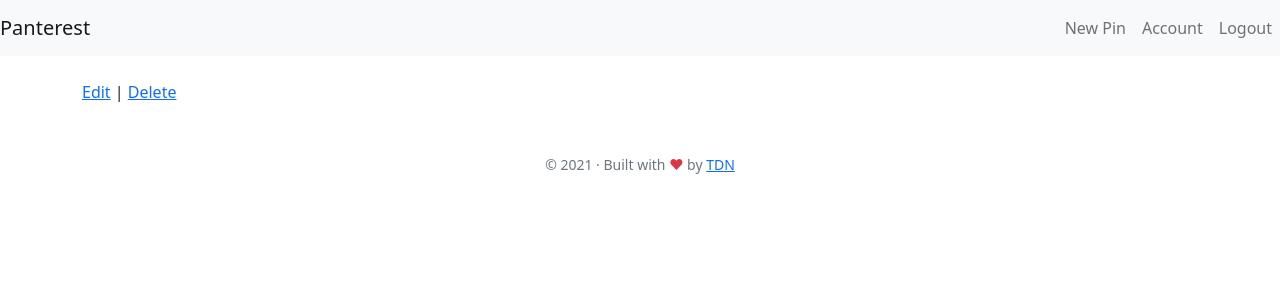
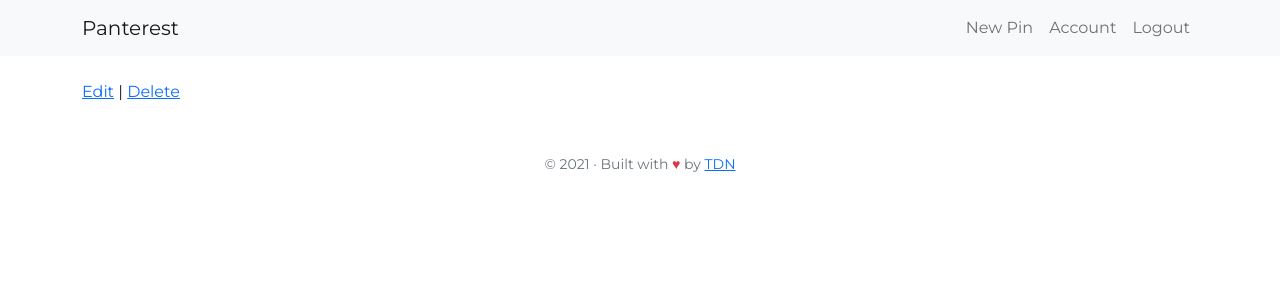
Before and after one commit to martialboniou/panterest, a Symfony app: template templates/pins/show.html.twig in a window 1280 px wide. Shown: the top 300 px of the page. Run offline with Twig, Linux system fonts and the light colour scheme; the template is opened without the code that fills it, so the values that code supplies are empty; some libraries are stand-ins or nearby versions.

Commit message:
montserrat font

```diff
--- a/src/Entity/Pin.php
+++ b/src/Entity/Pin.php
@@ -25,14 +25,14 @@ class Pin
 
     /**
      * @ORM\Column(type="string", length=255)
-     * @Assert\NotBlank()
+     * @Assert\NotBlank
      * @Assert\Length(min=3)
      */
     private $title;
 
     /**
      * @ORM\Column(type="text")
-     * @Assert\NotBlank()
+     * @Assert\NotBlank
      * @Assert\Length(min=10)
      */
     private $description;
--- a/src/Form/PinType.php
+++ b/src/Form/PinType.php
@@ -4,6 +4,7 @@ namespace App\Form;
 
 use App\Entity\Pin;
 use Symfony\Component\Form\AbstractType;
+use Symfony\Component\Form\Extension\Core\Type\TextType;
 use Symfony\Component\Form\FormBuilderInterface;
 use Symfony\Component\OptionsResolver\OptionsResolver;
 
--- a/templates/layouts/base.html.twig
+++ b/templates/layouts/base.html.twig
@@ -5,11 +5,19 @@
         <title>{% block title %}Welcome!{% endblock %}</title>
         {# Run `composer require symfony/webpack-encore-bundle`
            and uncomment the following Encore helpers to start using Symfony UX #}
+        <link rel="preconnect" href="https://fonts.googleapis.com">
+        <link rel="preconnect" href="https://fonts.gstatic.com" crossorigin>
+        <link href="https://fonts.googleapis.com/css2?family=Montserrat:wght@400;700&display=swap" rel="stylesheet">
         {% block stylesheets %}
             <link href="https://cdn.jsdelivr.net/npm/bootstrap@5.1.0/dist/css/bootstrap.min.css" rel="stylesheet" integrity="sha384-KyZXEAg3QhqLMpG8r+8fhAXLRk2vvoC2f3B09zVXn8CA5QIVfZOJ3BCsw2P0p/We" crossorigin="anonymous">
             {#{{ encore_entry_link_tags('app') }}#}
             <style>
-                .alert {
+                html, body
+                {
+                    font-family: 'Montserrat', sans-serif;
+                }
+                .alert
+                {
                     padding: 10px;
                     color: white;
                     text-align: center;
@@ -17,16 +25,24 @@
                     border: none;
                     border-radius: 0;
                 }
-
-                .alert-success {
+                .alert-success
+                {
                     background-color: green;
                 }
-                .alert-info {
+                .alert-info
+                {
                     background-color: blue;
                 }
-                .alert-error {
+                .alert-error
+                {
                     background-color: red;
                 }
+                /*
+                .form-error-icon
+                {
+                    background-color: red;
+                }
+                */
             </style>
         {% endblock %}
     </head>
--- a/templates/layouts/partials/_nav.html.twig
+++ b/templates/layouts/partials/_nav.html.twig
@@ -1,4 +1,5 @@
 <nav class="navbar navbar-expand-sm navbar-light bg-light mb-4">
+    <div class="container">
         <a class="navbar-brand" href="{{ path('app_home') }}">Panterest</a>
         <button class="navbar-toggler" type="button" data-bs-toggle="collapse" data-bs-target="#navbarsExample03"
                 aria-controls="navbarsExample03" aria-expanded="false" aria-label="Toggle navigation">
@@ -19,4 +20,5 @@
                 </li>
             </ul>
         </div>
+    </div>
 </nav>
--- a/templates/pins/_form.html.twig
+++ b/templates/pins/_form.html.twig
@@ -1,5 +1,7 @@
+{% form_theme form 'styles/pin_form.html.twig' %}
 {{ form_start(form) }}
     {{ form_widget(form) }}
     <input type="submit" value="{{ submitButtonText | default('Create Pin') }}"
-           class="btn btn-primary col-12">
+           class="btn btn-primary col-12" formnovalidate>
+    <!-- formnovalidate -->
 {{ form_end(form) }}
```
Also changed, not shown: templates/styles/pin_form.html.twig (added, +14 -0 lines). Lines whose indentation alone changed are shown as unchanged.
